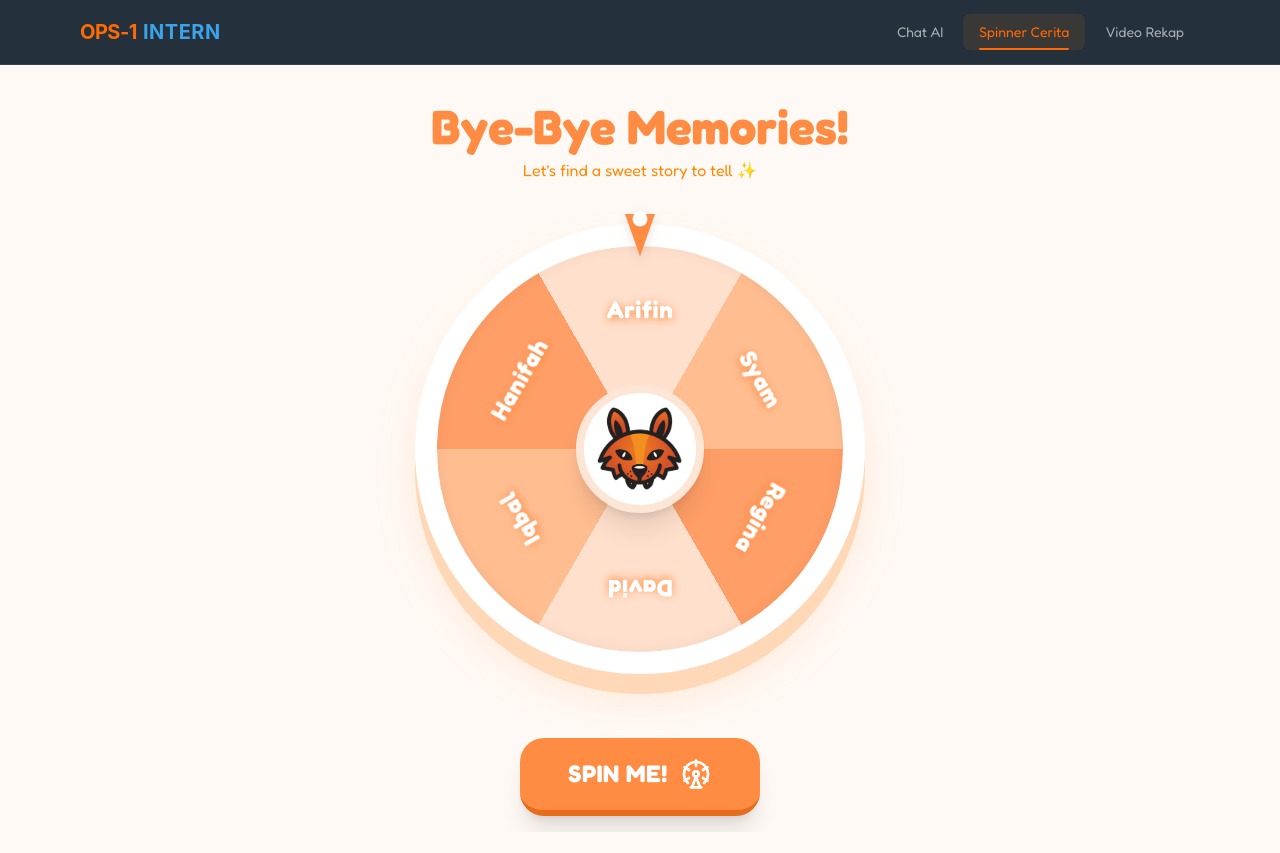
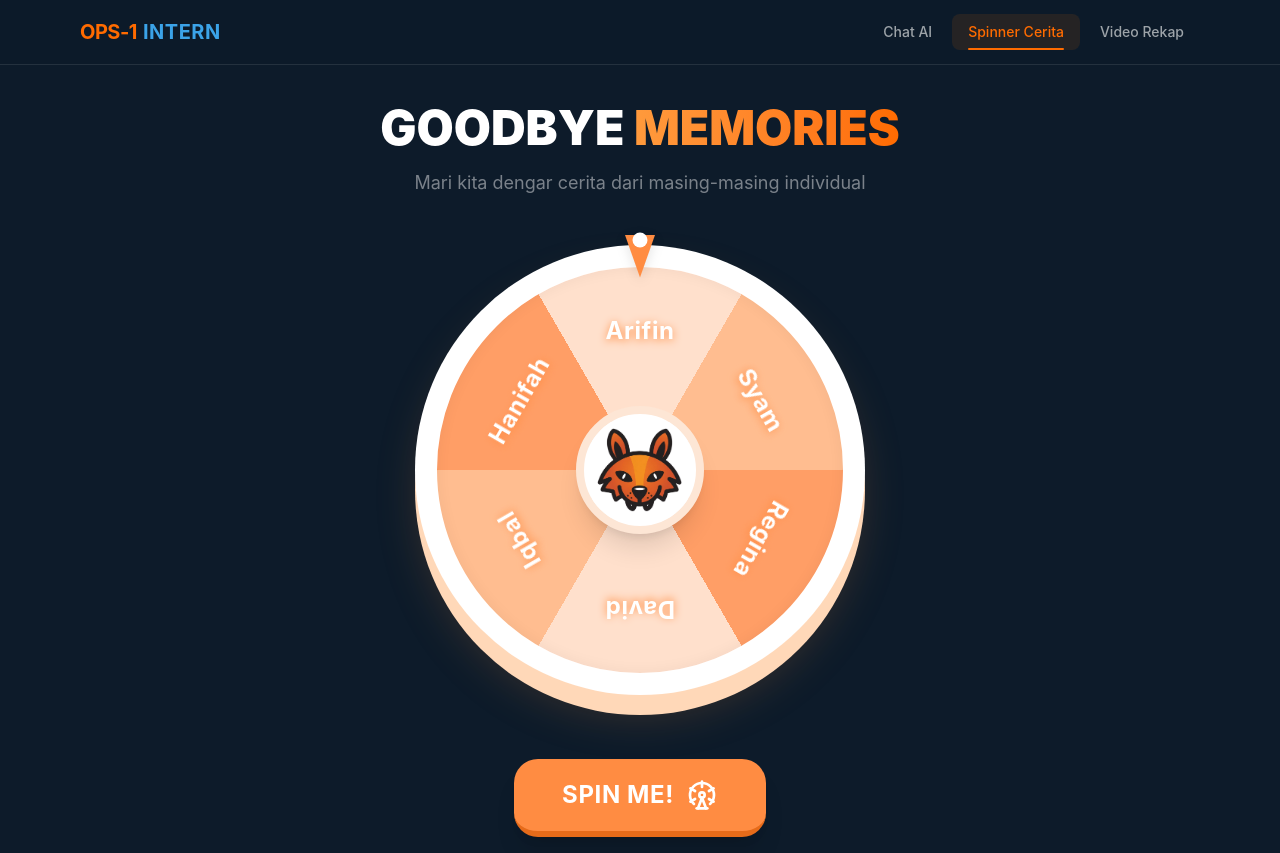
Before and after one commit to LabQii/ops1-intern, a Next.js app: page /spinner in a window 1280 px wide. Before the commit the page ends 832 px from the top, so only its background shows below. Built offline with nearby package versions, Linux system fonts and the light colour scheme.

Commit message:
feat: implement dynamic spinner segments and reset functionality

```diff
--- a/app/spinner/page.tsx
+++ b/app/spinner/page.tsx
@@ -3,7 +3,7 @@
 import React, { useState, useEffect, useRef, useCallback } from "react";
 import { Sparkles, FerrisWheel } from "lucide-react";
 
-const SEGMENTS = [
+const INITIAL_SEGMENTS = [
   "Arifin",
   "Syam",
   "Regina",
@@ -20,14 +20,14 @@ const COLORS = [
   "#ffbd90",
   "#ff9e66",
 ];
-
 export default function SpinnerGame() {
+  const [availableSegments, setAvailableSegments] = useState(INITIAL_SEGMENTS);
   const [rotation, setRotation] = useState(0);
   const [isSpinning, setIsSpinning] = useState(false);
   const [result, setResult] = useState<string | null>(null);
   const [isLoadingMemory, setIsLoadingMemory] = useState(false);
 
-  const angle = 360 / SEGMENTS.length;
+  const angle = availableSegments.length > 0 ? 360 / availableSegments.length : 0;
 
   const audioCtxRef = useRef<AudioContext | null>(null);
   const wheelRef = useRef<HTMLDivElement>(null);
@@ -116,7 +116,7 @@ export default function SpinnerGame() {
       let angleDeg = Math.atan2(b, a) * (180 / Math.PI);
       if (angleDeg < 0) angleDeg += 360;
 
-      const segmentAngle = 360 / SEGMENTS.length;
+      const segmentAngle = availableSegments.length > 0 ? 360 / availableSegments.length : 0;
       let sector = Math.floor(angleDeg / segmentAngle);
 
       if (lastSectorRef.current !== -1 && sector !== lastSectorRef.current) {
@@ -156,9 +156,9 @@ export default function SpinnerGame() {
       setIsSpinning(false);
       // Calculate which segment won based on the final rotation
       const normalizedRotation = (360 - (newRotation % 360)) % 360;
-      const index = Math.round(normalizedRotation / angle) % SEGMENTS.length;
+      const index = Math.round(normalizedRotation / angle) % availableSegments.length;
 
-      setResult(SEGMENTS[index]);
+      setResult(availableSegments[index]);
       setIsLoadingMemory(true);
 
       // Simulate drawing the memory
@@ -171,22 +171,34 @@ export default function SpinnerGame() {
   };
 
   // Generate the conic gradient for the wheel
-  const conicGradient = SEGMENTS.map((_, i) => {
+  const conicGradient = availableSegments.map((_, i) => {
     return `${COLORS[i % COLORS.length]} ${i * angle}deg ${(i + 1) * angle}deg`;
   }).join(", ");
+
+  const resetWheel = () => {
+    if (isSpinning) return;
+    setAvailableSegments(INITIAL_SEGMENTS);
+    setResult(null);
+    setRotation(0);
+    lastSectorRef.current = -1;
+  };
+
+  const handleNext = () => {
+    if (result) {
+      setAvailableSegments(prev => prev.filter(s => s !== result));
+    }
+    setResult(null);
+  };
 
   return (
     <>
       <style dangerouslySetInnerHTML={{
         __html: `
-        @import url('https://fonts.googleapis.com/css2?family=Fredoka:wght@400;600;700&display=swap');
-
         * {
-            font-family: 'Fredoka', sans-serif;
+            font-family: -apple-system, BlinkMacSystemFont, "SF Pro Display", "SF Pro Text", "Helvetica Neue", sans-serif;
         }
 
         body {
-            background: #fff9f5 !important;
             overflow-x: hidden;
         }
 
@@ -263,22 +275,20 @@ export default function SpinnerGame() {
             0% { transform: rotate(0deg); }
             100% { transform: rotate(360deg); }
         }
-
-        .bouncy {
-            animation: bounce 2s infinite;
-        }
-
-        @keyframes bounce {
-            0%, 100% { transform: translateY(0); }
-            50% { transform: translateY(-10px); }
-        }
       `}} />
 
       <div className="min-h-screen flex flex-col items-center p-4 pt-20">
         {/* Header */}
-        <header className="text-center mb-10 mt-6 bouncy">
-          <h1 className="text-5xl font-bold text-[#ff8c42] mb-2">Bye-Bye Memories!</h1>
-          <p className="text-orange-400 font-medium">Let's find a sweet story to tell ✨</p>
+        <header className="text-center mb-12 mt-6">
+          <h1 className="text-4xl md:text-5xl font-black text-white mb-4">
+            GOODBYE{' '}
+            <span className="text-transparent bg-clip-text bg-gradient-to-r from-orange-light to-orange-primary">
+              MEMORIES
+            </span>
+          </h1>
+          <p className="text-white/45 text-lg max-w-xl mx-auto leading-relaxed">
+            Mari kita dengar cerita dari masing-masing individual
+          </p>
         </header>
 
         {/* Game Area */}
@@ -298,10 +308,10 @@ export default function SpinnerGame() {
               background: `conic-gradient(from -${angle / 2}deg, ${conicGradient})`,
             }}
           >
-            {SEGMENTS.map((segment, index) => {
+            {availableSegments.map((segment, index) => {
               return (
                 <div
-                  key={index}
+                  key={`${segment}-${index}`}
                   className="absolute top-0 left-0 w-full h-full"
                   style={{ transform: `rotate(${index * angle}deg)` }}
                 >
@@ -319,13 +329,25 @@ export default function SpinnerGame() {
           </div>
         </div>
 
-        <button
-          onClick={spinWheel}
-          disabled={isSpinning}
-          className="mt-16 cursor-pointer cute-button text-white px-12 py-5 rounded-3xl font-bold text-2xl tracking-wide uppercase shadow-xl hover:brightness-110 mx-auto flex items-center justify-center gap-2"
-        >
-          {isSpinning ? "SPINNING..." : <span className="flex items-center gap-3">SPIN ME! <FerrisWheel className="w-8 h-8" /></span>}
-        </button>
+        <div className="mt-16 flex flex-col items-center gap-6">
+          <button
+            onClick={spinWheel}
+            disabled={isSpinning || availableSegments.length === 0}
+            className="cursor-pointer cute-button text-white px-12 py-5 rounded-3xl font-bold text-2xl tracking-wide uppercase shadow-xl hover:brightness-110 flex items-center justify-center gap-2"
+          >
+            {isSpinning ? "SPINNING..." : availableSegments.length === 0 ? "DONE!" : <span className="flex items-center gap-3">SPIN ME! <FerrisWheel className="w-8 h-8" /></span>}
+          </button>
+
+          {availableSegments.length < INITIAL_SEGMENTS.length && (
+            <button
+              onClick={resetWheel}
+              disabled={isSpinning}
+              className="text-white/60 hover:text-white text-sm font-bold uppercase tracking-widest border-b border-white/20 hover:border-white/50 transition-all pb-1"
+            >
+              Reset Names
+            </button>
+          )}
+        </div>
 
         {/* Story Modal */}
         {result && !isSpinning && (
@@ -335,7 +357,7 @@ export default function SpinnerGame() {
               {isLoadingMemory ? (
                 <div className="p-16 flex flex-col items-center justify-center">
                   <div className="loader mb-6"></div>
-                  <p className="text-orange-500 font-bold text-xl animate-pulse">Drawing your memory... 🎨</p>
+                  <p className="text-orange-500 font-bold text-xl animate-pulse">Hayooo siapa yaa...</p>
                 </div>
               ) : (
                 <div>
@@ -353,13 +375,13 @@ export default function SpinnerGame() {
                     </div>
                   </div>
                   <div className="p-8 text-center pt-10">
-                    <h2 className="text-3xl font-bold text-gray-800 mb-2">Tell the Story!</h2>
-                    <p className="text-gray-500 font-medium mb-8">What adorable moment comes to mind when you see this?</p>
+                    <h2 className="text-3xl font-bold text-gray-800 mb-2">WIB</h2>
+                    <p className="text-gray-500 font-medium mb-8">Waktu Indonesia Bercerita</p>
                     <button
-                      onClick={() => setResult(null)}
+                      onClick={handleNext}
                       className="w-full bg-orange-50 hover:bg-orange-100 text-orange-600 font-bold py-4 rounded-2xl transition-all border-b-4 border-orange-200 active:translate-y-1 active:border-b-0"
                     >
-                      That was sweet! One more?
+                      ONE MORE
                     </button>
                   </div>
                 </div>
```
